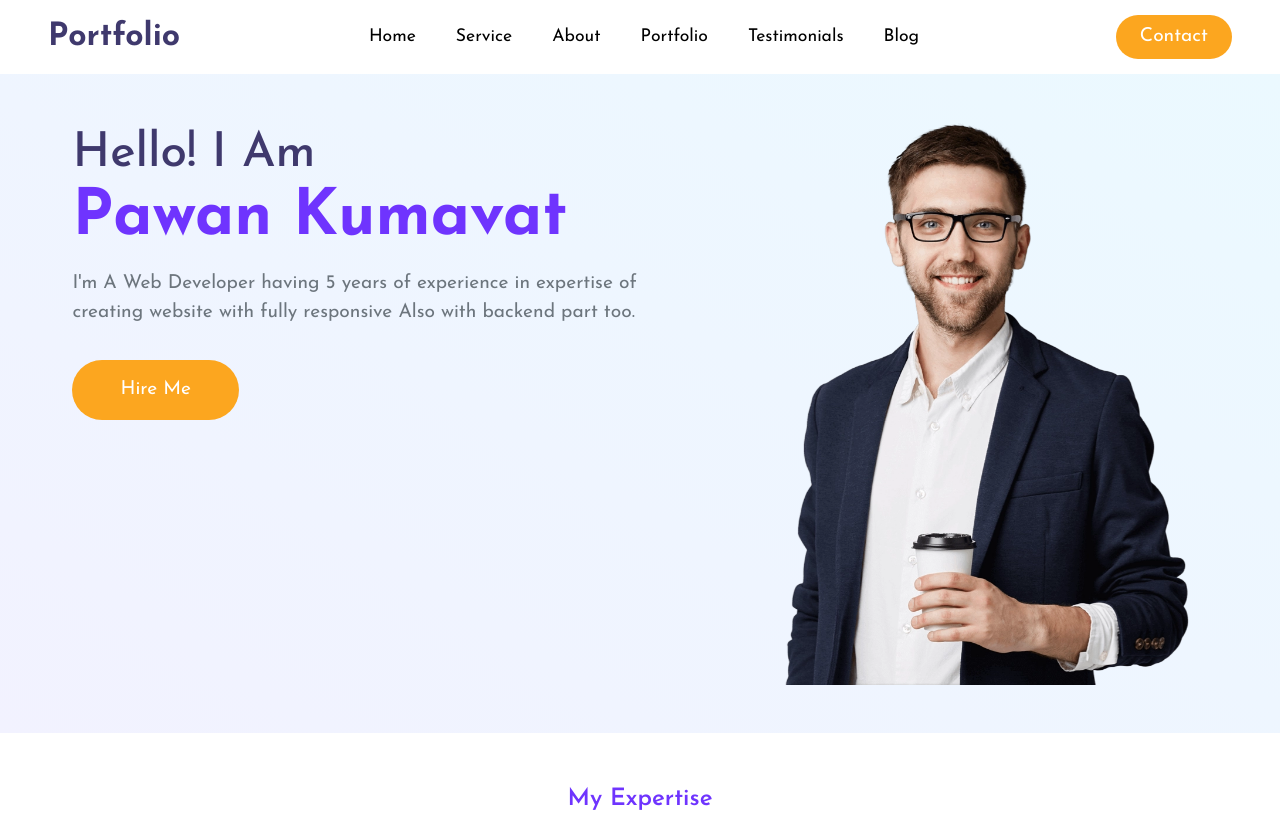
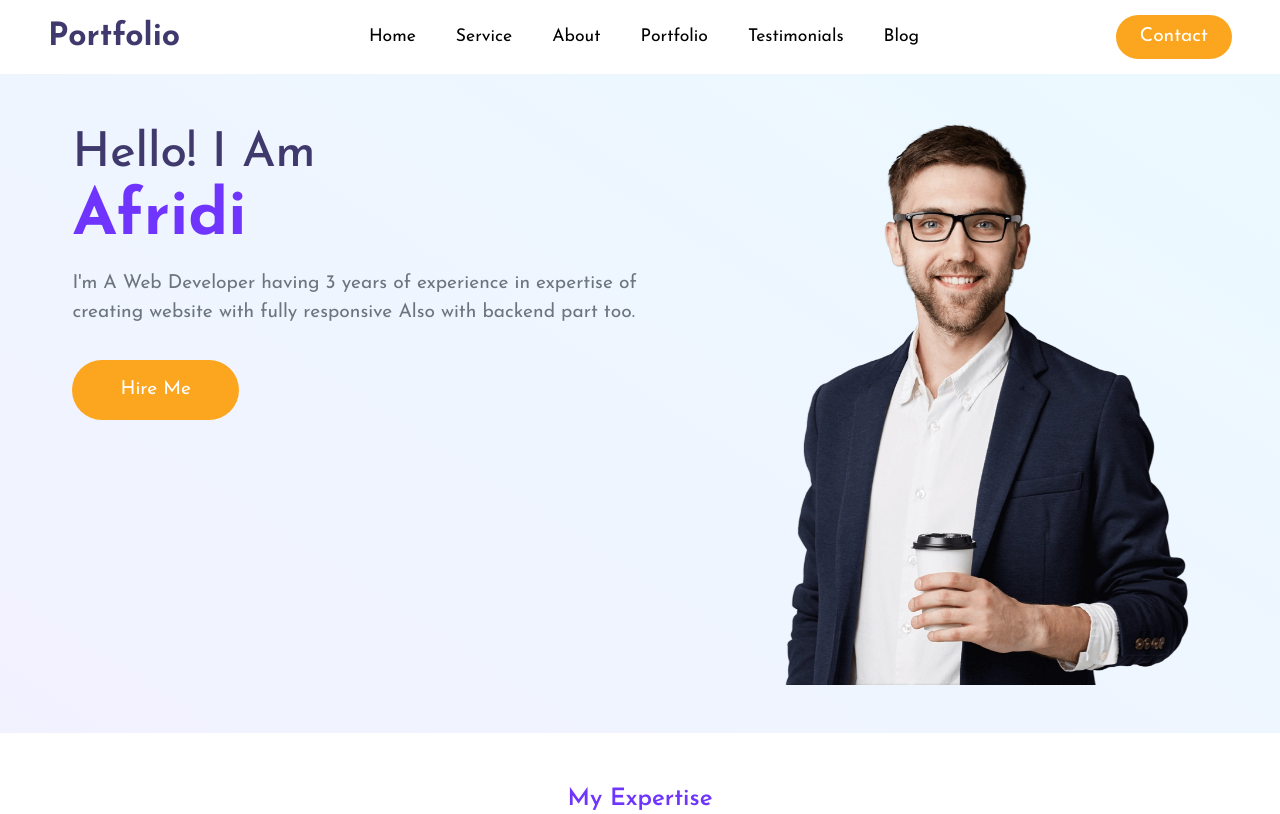
Before and after one commit to asm-afridi/asm-afridi.github.io, a plain HTML site: page index.html in a window 1280 px wide. Shown: the top 814 px of the page. Drawn offline with nearby package versions, Linux system fonts and the light colour scheme.

Commit message:
Changed Name

```diff
--- a/index.html
+++ b/index.html
@@ -4,7 +4,7 @@
     <meta charset="UTF-8" />
     <meta http-equiv="X-UA-Compatible" content="IE=edge" />
     <meta name="viewport" content="width=device-width, initial-scale=1.0" />
-    <title>Personal Portfolio - Pawan Kumavat</title>
+    <title>Personal Portfolio - A.S.M Afridi</title>
 
     <!-- bootstrap css cdn link  -->
     <link
@@ -92,10 +92,10 @@
         <!-- here data-aos is used for adding aos animation  -->
         <div class="col-10 col-md-6 text-center text-md-start" data-aos="slide-right">
           <h2 style="color: #3f396d">
-            Hello! I Am <br /><span class="c-orange">Pawan Kumavat</span>
+            Hello! I Am <br /><span class="c-orange">Afridi</span>
           </h2>
           <p class="text-muted">
-            I'm A Web Developer having 5 years of experience in expertise of
+            I'm A Web Developer having 3 years of experience in expertise of
             creating website with fully responsive Also with backend part too.
           </p>
           <button class="c-btn h-btn mt-3 py-3 px-5 rounded-pill">
```
